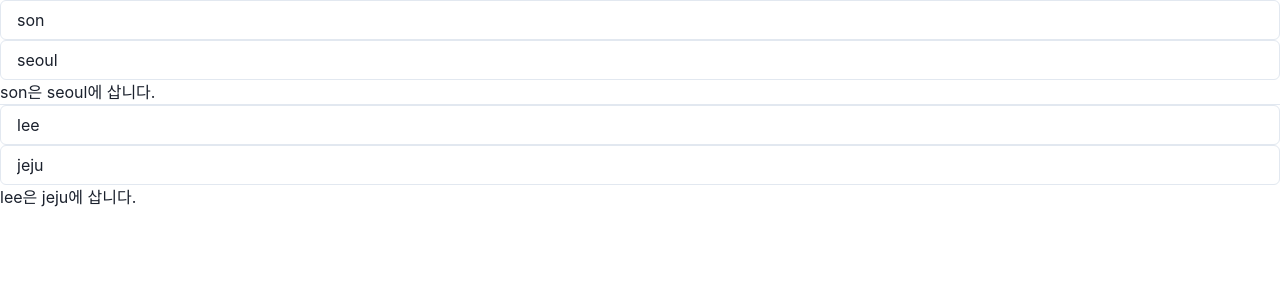
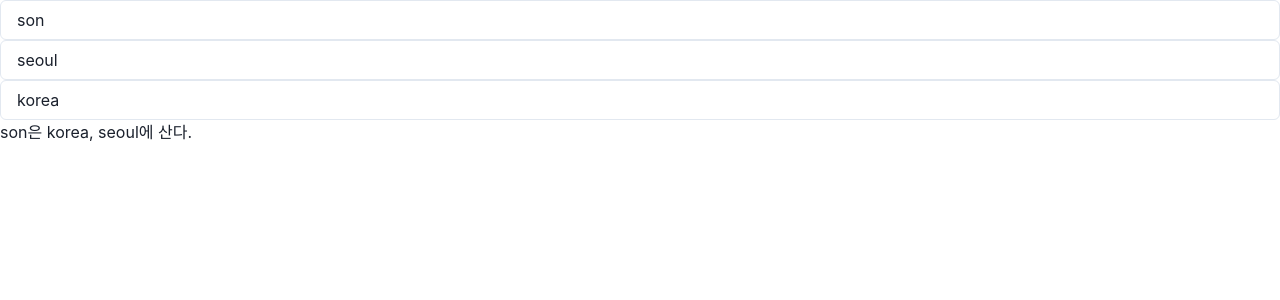
Before and after one commit to yel106/react20231031, a React (Create React App) app: page / in a window 1280 px wide. Shown: the top 300 px of the page. Built offline with nearby package versions, Linux system fonts and the light colour scheme.

Commit message:
use immer로 깊은 복사 하는 코드 없이 상태 변경

```diff
--- a/src/App.js
+++ b/src/App.js
@@ -1,52 +1,38 @@
-import React, { useState } from "react";
+import React from "react";
+import { useImmer } from "use-immer";
 import { Input, Text } from "@chakra-ui/react";
-import { useImmer } from "use-immer";
 
 function App(props) {
-  const [person, setPerson] = useState({ name: "son", city: "seoul" });
-  const [user, updateUser] = useImmer({ name: "lee", city: "jeju" });
+  const [person, updatePerson] = useImmer({
+    name: "son",
+    address: { city: "seoul", country: "korea" },
+  });
 
   function handleNameChange(e) {
-    const nextPerson = { ...person };
-    nextPerson.name = e.target.value;
-
-    setPerson(nextPerson);
+    updatePerson((draft) => {
+      draft.name = e.target.value;
+    });
   }
 
   function handleCityChange(e) {
-    const nextPerson = { ...person };
-    nextPerson.city = e.target.value;
-
-    setPerson(nextPerson);
+    updatePerson((draft) => {
+      draft.address.city = e.target.value;
+    });
   }
 
-  function handleUserNameChange(e) {
-    updateUser((draft) => {
-      //중괄호로 묶어야 리턴을 하지 않음
-      draft.name = e.target.value;
-    }); //값이 아니라 함수를 집어넣어야함
-  }
-
-  function handleUserCityChange(e) {
-    updateUser((draft) => {
-      draft.city = e.target.value;
+  function handleCountryChange(e) {
+    updatePerson((draft) => {
+      draft.address.country = e.target.value;
     });
   }
 
   return (
     <div>
       <Input value={person.name} onChange={handleNameChange} />
-      <Input value={person.city} onChange={handleCityChange} />
+      <Input value={person.address.city} onChange={handleCityChange} />
+      <Input value={person.address.country} onChange={handleCountryChange} />
       <Text>
-        {person.name}은 {person.city}에 삽니다.
-      </Text>
-
-      <hr />
-
-      <Input value={user.name} onChange={handleUserNameChange}></Input>
-      <Input value={user.city} onChange={handleUserCityChange}></Input>
-      <Text>
-        {user.name}은 {user.city}에 삽니다.
+        {person.name}은 {person.address.country}, {person.address.city}에 산다.
       </Text>
     </div>
   );
```
